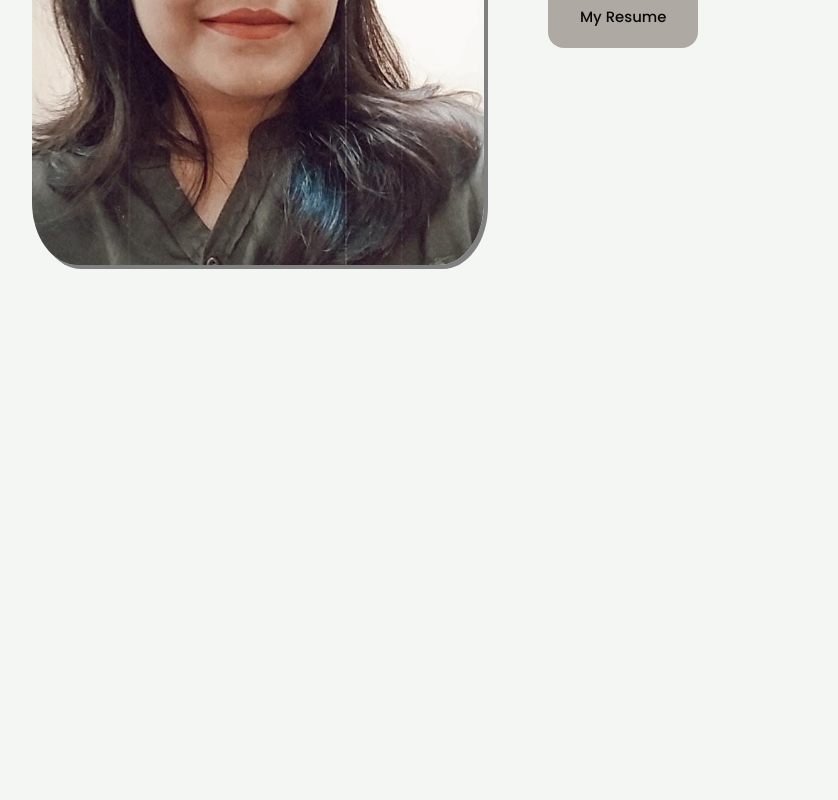
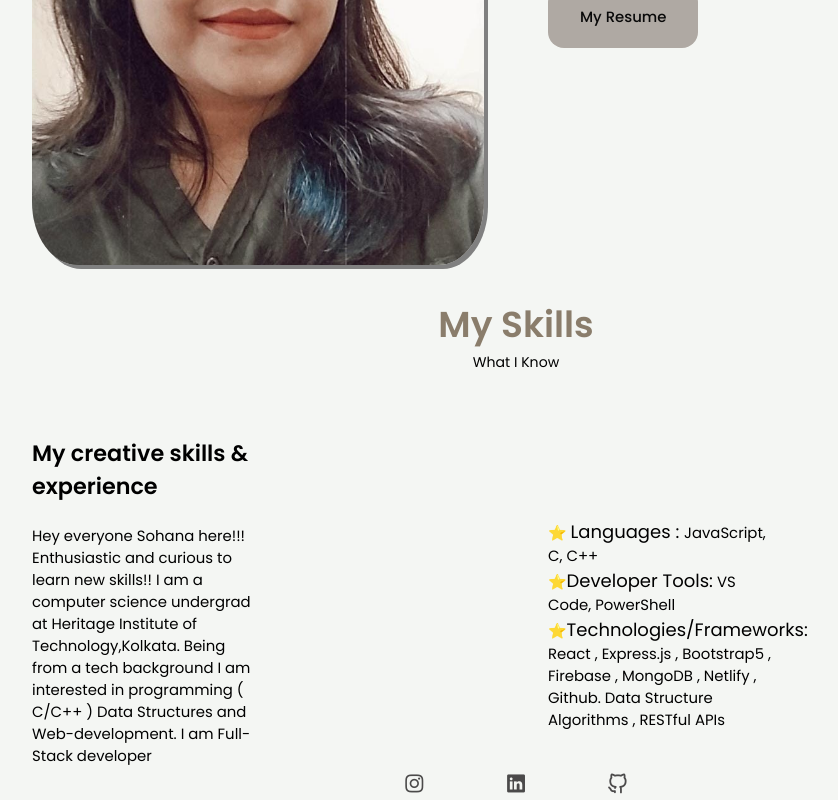
Before and after one commit to SohanaShabnam05/Sohana-Shabnam, a React (Create React App) app: page / in a window 1280 px wide. Shown: the part 1115-1915 px from the top of the page, without its empty margins (124-962 px from the left). Before the commit the page ends 1412 px from the top, so only its background shows below. Built offline with nearby package versions, Linux system fonts and the light colour scheme.

Commit message:
skill section added

```diff
--- a/src/App.js
+++ b/src/App.js
@@ -3,6 +3,7 @@ import './App.css';
 import Header from './Header';
 import Home from './Home';
 import About from './About';
+import Skill from './Skill';
 
 function App() {
   return (
@@ -11,6 +12,7 @@ function App() {
       <main className="main">
         <Home />
         <About />
+        <Skill />
       </main>
 
     </div>
--- a/src/Header.css
+++ b/src/Header.css
@@ -72,7 +72,7 @@
         bottom: -100%;
         left: 0;
         width: 100%;
-        background-color: rgb(229, 239, 250);
+        background-color: rgb(215, 220, 206);
         padding: 2rem 1.5rem 4rem;
         box-shadow: 0 -1px 4px rgba(0,0,0,0.15);
         border-radius: 1.5rem 1.5rem 0 0;
--- a/src/Header.js
+++ b/src/Header.js
@@ -38,10 +38,10 @@ function Header() {
               </li>
 
               <li className="nav__item">
-                <a href="#services" className='nav__link'>
+                <a href="#projects" className='nav__link'>
                   <i className="uil uil-briefcase-alt nav__icon">
                   </i>
-                  Services
+                  Projects
                 </a>
               </li>
 
--- a/src/Info.js
+++ b/src/Info.js
@@ -6,7 +6,8 @@ const Info = () => {
       <div className="about__info grid">
         <div className="about__box">
             <h3 className="about__title">
-                Skills
+
+            <a href="#skills">Skills</a>
              </h3>
                 <span className="about__subtitle">
 
--- /dev/null
+++ b/src/Skill.css
@@ -0,0 +1,58 @@
+.social__new {
+    display: flex;
+    justify-content: center;
+    column-gap: 5rem;
+}
+
+.create {
+    justify-content: center;
+
+}
+
+.skill__view{
+    display: grid;
+    grid-template-columns: repeat(2, 1fr);
+    align-items: center;
+    column-gap: 4rem;
+
+}
+
+.skill__para {
+    margin-right: 4rem;
+    font-family: "Poppins",sans-serif;
+    font-weight: 200;
+    width: 50%;
+}
+
+.skill__line {
+    margin-right: 1rem;
+    font-family: "Poppins",sans-serif;
+    font-weight: 200;
+    width: 50%;
+}
+
+.bold {
+    font-weight: 400;
+    font-size: large;
+}
+
+@media screen and (max-width: 576px) {
+    .skill__view {
+        grid-template-columns: repeat(1, 1fr);
+        justify-content: center;
+        padding: 2px 2px;
+    }
+
+
+    .skill__para {
+        padding: 0;
+        font-weight: 100;
+
+    }
+}
+
+@media screen and (max-width: 350px) {
+    .skill__view {
+        display: block;
+    }
+}
--- /dev/null
+++ b/src/Skill.js
@@ -0,0 +1,64 @@
+import React from 'react';
+import './Skill.css';
+
+
+const Skill = () => {
+  return (
+    <div>
+      <section className="skill-section" id="skills">
+        <h2 className="section__title">My Skills</h2>
+        <span className="section__subtitle">What I Know</span>
+
+        <section className='skill__view container grid'>
+            <div className="skill__para">
+            <h2 className="create">
+                    My creative skills & experience
+                </h2>
+                <br />
+                <div className='para'>
+                    Hey everyone Sohana here!!! Enthusiastic and curious to learn new skills!! I am a computer science undergrad at Heritage Institute of Technology,Kolkata. Being from a tech background I am interested in programming ( C/C++ ) Data Structures and Web-development. I am Full-Stack developer
+                </div>
+            </div>
+
+            <div className="skill__line">
+                <ul className="skill">
+                <br />
+                <br />
+                ⭐ <span className="bold">Languages : </span>JavaScript, C, C++
+               <br />
+                ⭐<span className="bold">Developer Tools:</span>  VS Code, PowerShell
+                <br />
+                ⭐<span className="bold">Technologies/Frameworks:</span> React , Express.js , Bootstrap5 , Firebase , MongoDB , Netlify , Github.
+                Data Structure Algorithms , RESTful APIs
+                </ul>
+            </div>
+        </section>
+
+        <div className="technical__skill">
+
+
+        </div>
+
+        <div className="social__new">
+        <a href="https://www.instagram.com/dews_on_the_grass/" className="home__social-icon" target="_blank">
+        <i className="uil uil-instagram"></i>
+      </a>
+
+      <a href="https://www.linkedin.com/in/sohana-shabnam-383742229/" className="home__social-icon" target="_blank">
+      <i class="uil uil-linkedin"></i>
+
+      </a>
+
+      <a href="https://github.com/SohanaShabnam05" className="home__social-icon" target="_blank">
+        <i className="uil uil-github-alt">
+        </i>
+        </a>
+        </div>
+
+
+      </section>
+    </div>
+  )
+}
+
+export default Skill
```
Also changed, not shown: src/Projects.js (added, +12 -0 lines), src/ScrollDown.js (deleted, +0 -11 lines), src/Projects.css (added).
